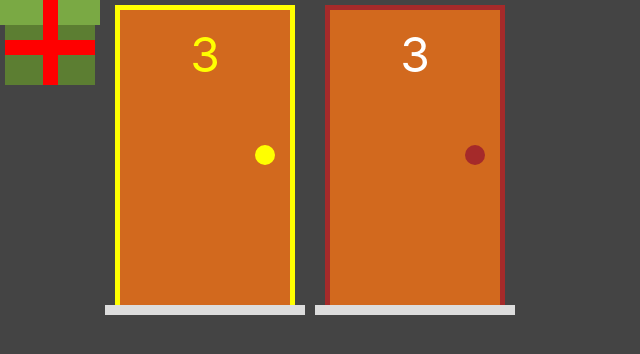
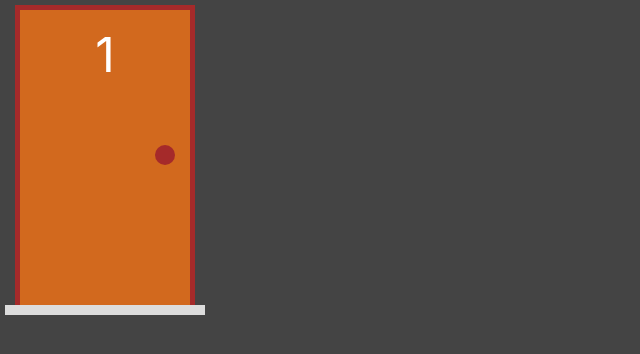
Before and after one commit to tdoval/estudo-porta-premiada, a Next.js app: page / in a window 1280 px wide. Shown: the top 354 px of the page, without its empty margins (0-640 px from the left). Built offline with nearby package versions, Linux system fonts and the light colour scheme.

Commit message:
componente porta com eventos

```diff
--- a/components/Porta.jsx
+++ /dev/null
@@ -1,22 +0,0 @@
-import styles from "../styles/Porta.module.css"
-
-import React from 'react'
-
-const Porta = (props) => {
-
-    const selecionada = props.selecionada ? styles.selecionada : '';
-
-    return (
-        <div className={styles.area}>
-            <div className={`${styles.estrutura} ${selecionada}`}>
-                <div className={styles.porta}>
-                    <div className={styles.numero}>3</div>
-                    <div className={styles.macaneta}></div>
-                </div>
-            </div>
-            <div className={styles.chao}></div>
-        </div>
-    )
-}
-
-export default Porta
--- /dev/null
+++ b/components/Porta.tsx
@@ -0,0 +1,41 @@
+import styles from "../styles/Porta.module.css"
+import Presente from './Presente'
+import PortaModel from '../model/porta'
+
+interface PortaProps {
+    value: PortaModel
+    onChange: (novaPorta: PortaModel) => void
+}
+
+export default function Porta(props: PortaProps) {
+    const porta = props.value
+    const selecionada = porta.selecionada && !porta.aberta ? styles.selecionada : ''
+
+    const alternarSelecao = e => props.onChange(porta.alternarSelecao())
+    const abrir = e => {
+        e.stopPropagation()
+        props.onChange(porta.abrir())
+    }
+
+    function renderizarPorta() {
+        return (
+            <div className={styles.porta}>
+                <div className={styles.numero}>{porta.numero}</div>
+                <div className={styles.macaneta}
+                    onClick={abrir}></div>
+            </div>
+        )
+    }
+
+    return (
+        <div className={styles.area} onClick={alternarSelecao}>
+            <div className={`${styles.estrutura} ${selecionada}`}>
+                {porta.fechada ?
+                    renderizarPorta() :
+                    porta.temPresente ? <Presente /> : false
+                }
+            </div>
+            <div className={styles.chao}></div>
+        </div>
+    )
+}
--- /dev/null
+++ b/model/porta.ts
@@ -0,0 +1,48 @@
+export default class PortaModel {
+    #numero: number
+    #temPresente: boolean
+    #selecionada: boolean
+    #aberta: boolean
+
+    constructor(numero: number, temPresente = false, selecionada = false, aberta = false) {
+        this.#numero = numero
+        this.#temPresente = temPresente
+        this.#selecionada = selecionada
+        this.#aberta = aberta
+    }
+
+    get numero() {
+        return this.#numero
+    }
+
+    get temPresente() {
+        return this.#temPresente
+    }
+
+    get selecionada() {
+        return this.#selecionada
+    }
+
+    get aberta() {
+        return this.#aberta
+    }
+
+    get fechada() {
+        return !this.aberta
+    }
+
+    desselecionar() {
+        const selecionada = false
+        return new PortaModel(this.numero, this.temPresente, selecionada, this.aberta)
+    }
+
+    alternarSelecao() {
+        const selecionada = !this.selecionada
+        return new PortaModel(this.numero, this.temPresente, selecionada, this.aberta)
+    }
+
+    abrir() {
+        const aberta = true
+        return new PortaModel(this.numero, this.temPresente, this.selecionada, aberta)
+    }
+}
--- a/package.json
+++ b/package.json
@@ -13,7 +13,9 @@
     "react-dom": "17.0.2"
   },
   "devDependencies": {
+    "@types/react": "^17.0.36",
     "eslint": "7.32.0",
-    "eslint-config-next": "12.0.4"
+    "eslint-config-next": "12.0.4",
+    "typescript": "^4.5.2"
   }
 }
--- a/pages/index.jsx
+++ b/pages/index.jsx
@@ -1,12 +1,13 @@
+import { useState } from "react";
 import Porta from "../components/Porta";
 import Presente from "../components/Presente";
+import PortaModel from "../model/Porta";
 
 export default function Home() {
+  const [p1, setP1] = useState(new PortaModel(1))
   return (
     <div style={{display:"flex"}}>
-      <Presente/>
-      <Porta selecionada/>
-      <Porta />
+      <Porta value={p1} onChange={novaPorta => setP1(novaPorta)}/>
     </div>
   )
 }
--- a/styles/Porta.module.css
+++ b/styles/Porta.module.css
@@ -14,6 +14,7 @@
   border-top: 5px solid brown;
   border-left: 5px solid brown;
   border-right: 5px solid brown;
+  background-color: #0005;
   width: 90%;
 }
 
```
Also changed, not shown: tsconfig.json (added, +30 -0 lines), next-env.d.ts (added), 1 other file (tests, documents, lock files or other folders).
